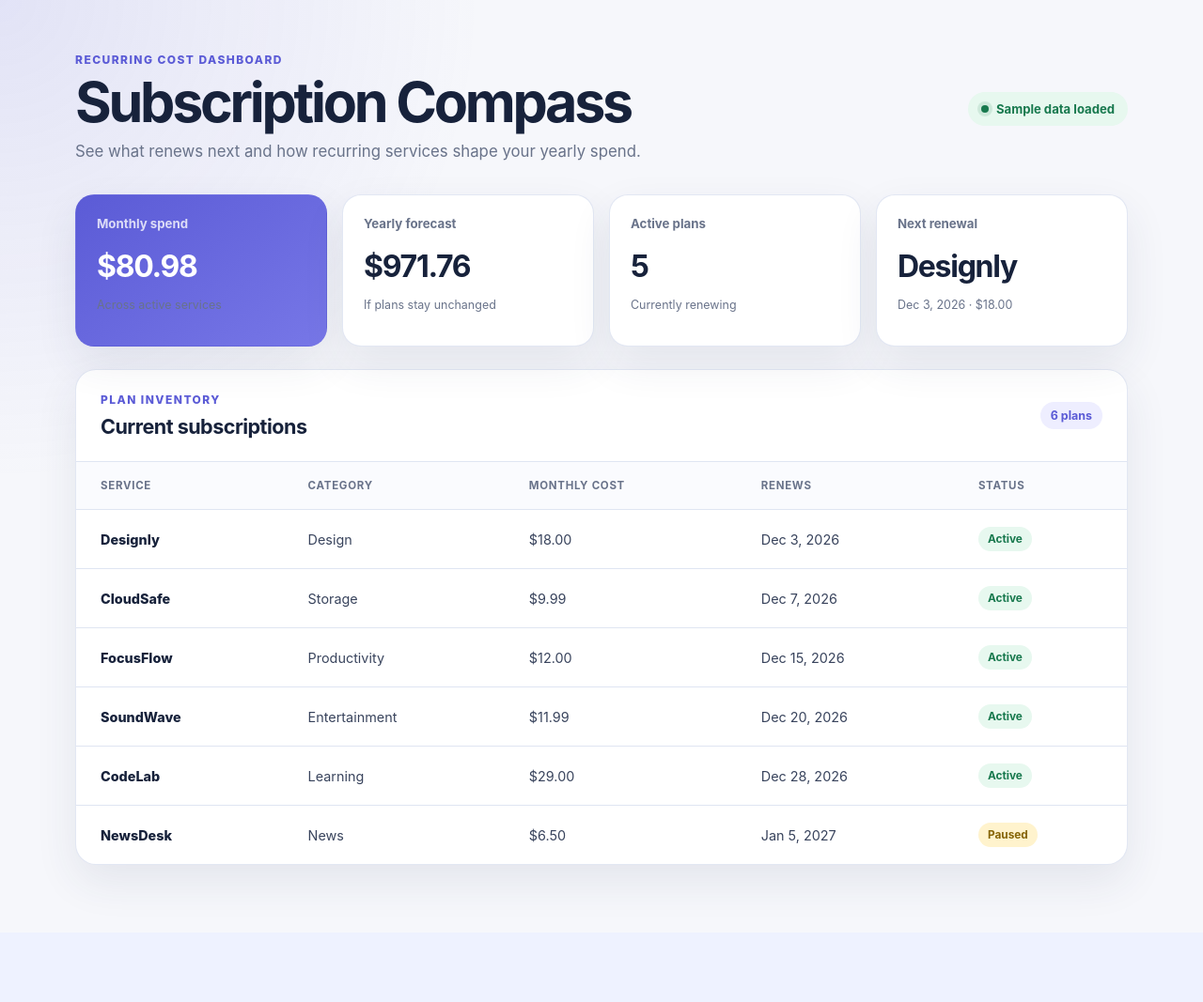
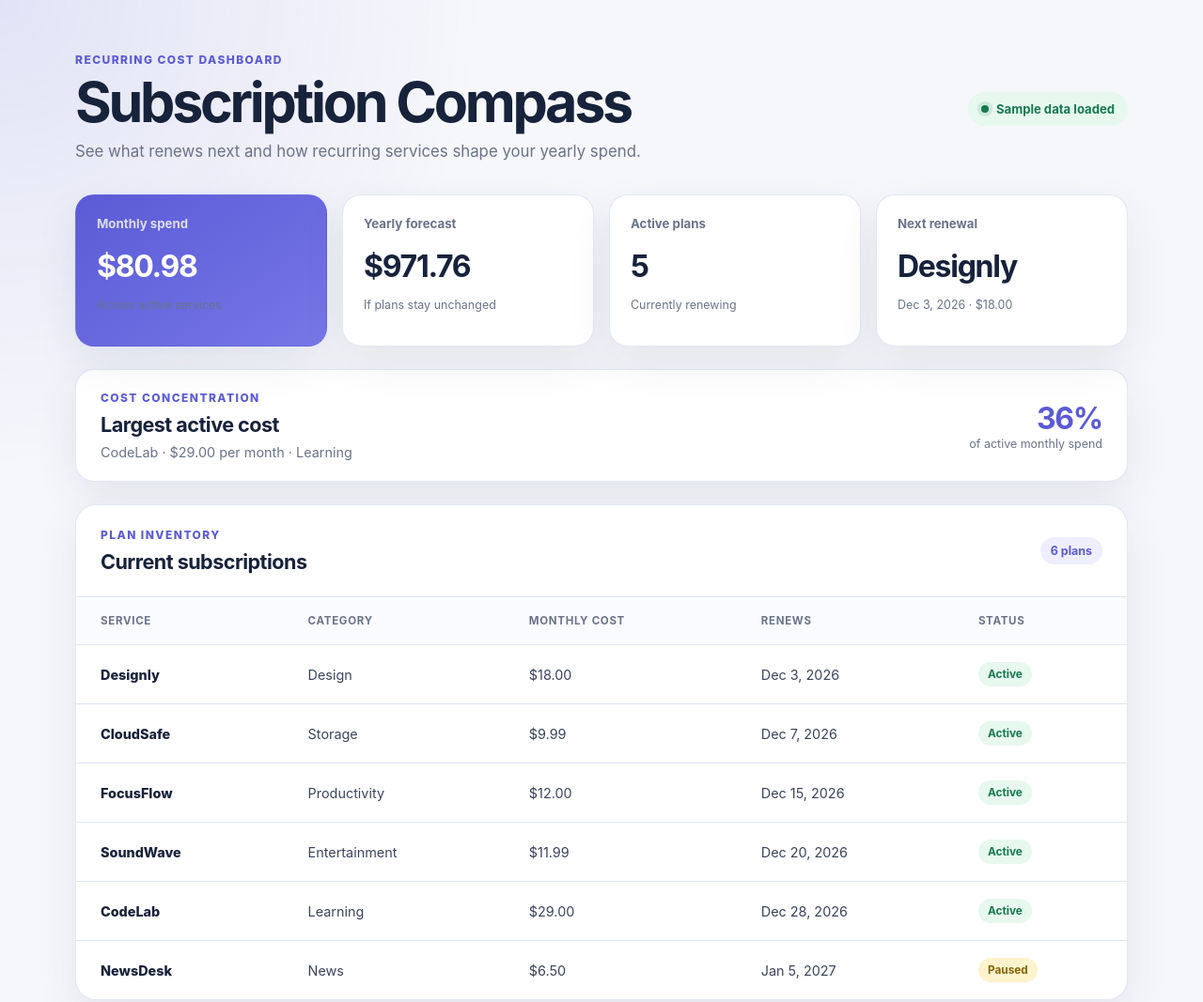
Before and after one commit to chocoHacks33/subscription-compass-dashboard, a website: page index.html in a window 1280 px wide. Shown: the top 1067 px of the page at 94% size. Before the commit the page ends 993 px from the top, so only its background shows below. Drawn offline with Linux system fonts and the light colour scheme.

Commit message:
feat: highlight largest active cost

```diff
--- a/app.js
+++ b/app.js
@@ -58,6 +58,18 @@ function calculateMonthlyTotal(items) {
 
 function calculateYearlyForecast(items) {
   return calculateMonthlyTotal(items) * 12;
+}
+
+function getLargestActiveSubscription(items) {
+  return getActiveSubscriptions(items).reduce(
+    (largest, item) => (!largest || item.monthlyCost > largest.monthlyCost ? item : largest),
+    null,
+  );
+}
+
+function calculateMonthlyShare(item, items) {
+  const monthlyTotal = calculateMonthlyTotal(items);
+  return item && monthlyTotal > 0 ? (item.monthlyCost / monthlyTotal) * 100 : 0;
 }
 
 function getLocalISODate(date = new Date()) {
@@ -127,6 +139,7 @@ function renderSubscriptionRows(items) {
 function renderDashboard(items) {
   const activeItems = getActiveSubscriptions(items);
   const nextRenewal = getNextRenewal(items);
+  const largestCost = getLargestActiveSubscription(items);
 
   document.querySelector('#monthly-spend').textContent = formatCurrency(
     calculateMonthlyTotal(items),
@@ -140,6 +153,12 @@ function renderDashboard(items) {
   document.querySelector('#next-renewal-date').textContent = nextRenewal
     ? `${formatDate(nextRenewal.renewalDate)} · ${formatCurrency(nextRenewal.monthlyCost)}`
     : 'No upcoming charge';
+  document.querySelector('#largest-cost-detail').textContent = largestCost
+    ? `${largestCost.name} · ${formatCurrency(largestCost.monthlyCost)} per month · ${largestCost.category}`
+    : 'No active plans';
+  document.querySelector('#largest-cost-share').textContent = `${Math.round(
+    calculateMonthlyShare(largestCost, items),
+  )}%`;
 
   renderSubscriptionRows(items);
 }
@@ -154,6 +173,8 @@ if (typeof module !== 'undefined') {
     getActiveSubscriptions,
     calculateMonthlyTotal,
     calculateYearlyForecast,
+    getLargestActiveSubscription,
+    calculateMonthlyShare,
     getLocalISODate,
     getNextRenewal,
     formatCurrency,
--- a/index.html
+++ b/index.html
@@ -50,6 +50,18 @@
         </article>
       </section>
 
+      <section class="insight-panel" aria-labelledby="largest-cost-heading">
+        <div>
+          <p class="eyebrow">Cost concentration</p>
+          <h2 id="largest-cost-heading">Largest active cost</h2>
+          <p id="largest-cost-detail" class="insight-detail">No active plans</p>
+        </div>
+        <div class="insight-share">
+          <strong id="largest-cost-share">0%</strong>
+          <span>of active monthly spend</span>
+        </div>
+      </section>
+
       <section class="panel" aria-labelledby="subscriptions-heading">
         <div class="panel-heading">
           <div>
--- a/styles.css
+++ b/styles.css
@@ -123,10 +123,48 @@ h2 {
 }
 
 .metric-card,
+.insight-panel,
 .panel {
   border: 1px solid rgba(223, 229, 242, 0.9);
   background: var(--surface);
   box-shadow: var(--shadow);
+}
+
+.insight-panel {
+  display: flex;
+  align-items: center;
+  justify-content: space-between;
+  gap: 24px;
+  margin-bottom: 24px;
+  padding: 22px 26px;
+  border-radius: 20px;
+}
+
+.insight-detail {
+  margin: 8px 0 0;
+  color: var(--muted);
+  font-size: 0.9rem;
+}
+
+.insight-share {
+  min-width: 150px;
+  text-align: right;
+}
+
+.insight-share strong,
+.insight-share span {
+  display: block;
+}
+
+.insight-share strong {
+  color: var(--accent);
+  font-size: 2rem;
+  letter-spacing: -0.04em;
+}
+
+.insight-share span {
+  color: var(--muted);
+  font-size: 0.78rem;
 }
 
 .metric-card {
@@ -257,6 +295,16 @@ tbody tr:last-child td {
     min-height: 142px;
   }
 
+  .insight-panel {
+    align-items: flex-start;
+    flex-direction: column;
+  }
+
+  .insight-share {
+    min-width: 0;
+    text-align: left;
+  }
+
   .panel-heading,
   th,
   td {
```
Also changed, not shown: test/app.test.js (+21 -0 lines), README.md.
